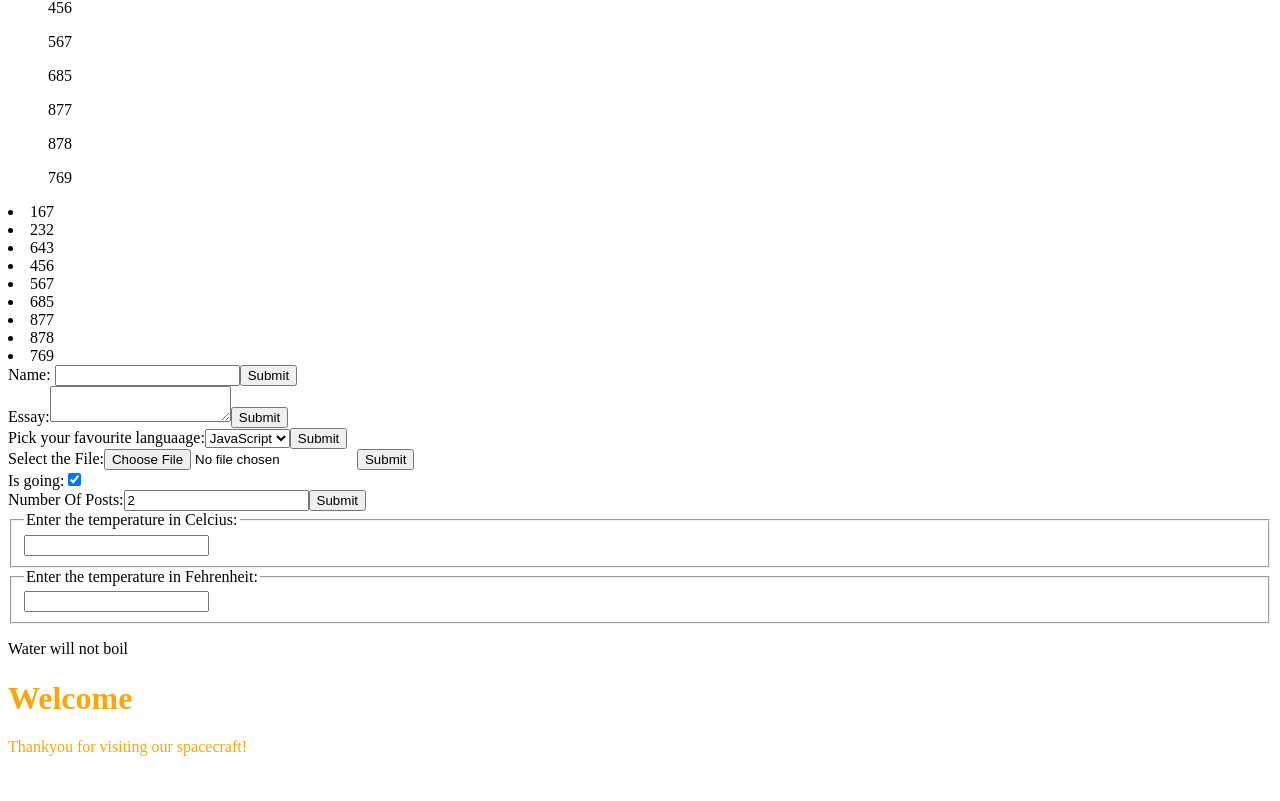
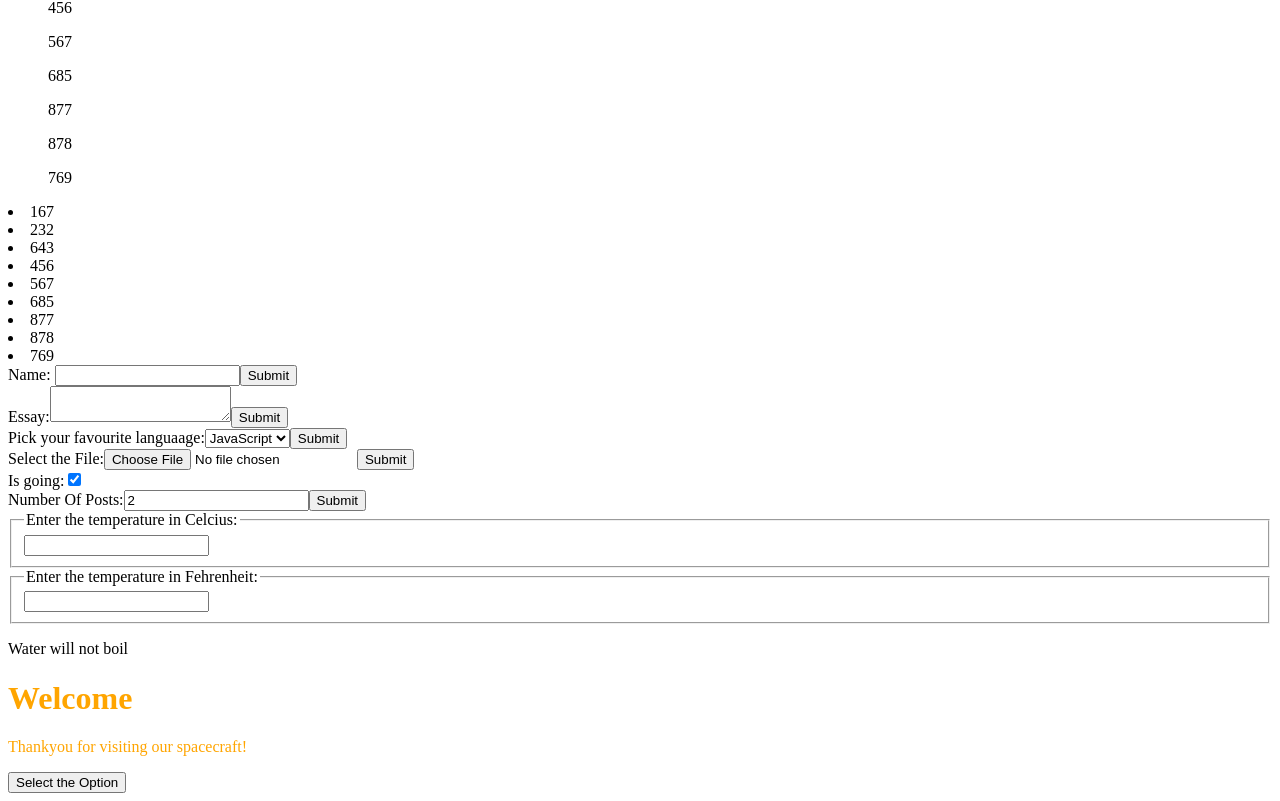
Before and after one commit to rahulvishwakarm/React-Fundamentals, a React (Create React App) app in the folder react-basics/: page / in a window 1280 px wide. Shown: the part 1669-2470 px from the top of the page. Before the commit the page ends 2441 px from the top, so only its background shows below. Built offline with nearby package versions, Linux system fonts and the light colour scheme.

Commit message:
OnClick Show Option

```diff
--- a/react-basics/src/App.js
+++ b/react-basics/src/App.js
@@ -20,6 +20,7 @@ import BasicListCompoent from "./List and Keys/BasicListCompoent";
 import Keys from "./List and Keys/Keys";
 import RenderingMultipleComponent from "./List and Keys/RenderingMultipleComponent";
 import UsingMap from "./List and Keys/UsingMap";
+import OnClickShowOption from "./React Advance/OnClickShowOption";
 import SemanticHTML from "./React Advance/SemanticHTML";
 import RenderElement from "./Rendering Element/RenderElement";
 import Rendering from './State and LifeCycle/Rendering';
@@ -83,6 +84,7 @@ function App() {
         <Containment/>
 
         {/* <SemanticHTML items={{term:1,description:"testing one"}}/> */}
+        <OnClickShowOption/>
 
     </div>
   );
--- /dev/null
+++ b/react-basics/src/React Advance/OnClickShowOption.js
@@ -0,0 +1,49 @@
+import React, { Component } from 'react'
+
+class OnClickShowOption extends Component {
+    constructor(props) {
+        super(props);
+        this.state = {isOpen:false};
+        this.toggleContainer = React.createRef();
+        this.onClickHandler = this.onClickHandler.bind(this);
+        this.onClickOutSideHandler = this.onClickOutSideHandler.bind(this);
+    }
+
+    componentDidMount() {
+        window.addEventListener('click',this.onClickOutSideHandler)
+    }
+
+    componentWillMount() {
+        window.removeEventListener('click',this.onClickOutSideHandler)
+    }
+
+    onClickHandler() {
+        this.setState(currentState => ({
+            isOpen:!currentState.isOpen
+        }))
+    }
+
+    onClickOutSideHandler(event) {
+        if(this.state.isOpen && !this.toggleContainer.current.contains(event.target)) {
+            this.setState({
+                isOpen:false
+            })
+        }
+    }
+
+    render() {
+        return (
+            <div ref={this.toggleContainer}>
+                <button onClick={this.onClickHandler}>Select the Option</button>
+                {this.state.isOpen && (
+                        <ul>
+                            <li>Option 1</li>
+                            <li>Option 2</li>
+                            <li>Option 3</li>
+                        </ul>
+                )}
+            </div>
+        )
+    }
+}
+export default OnClickShowOption;
```
